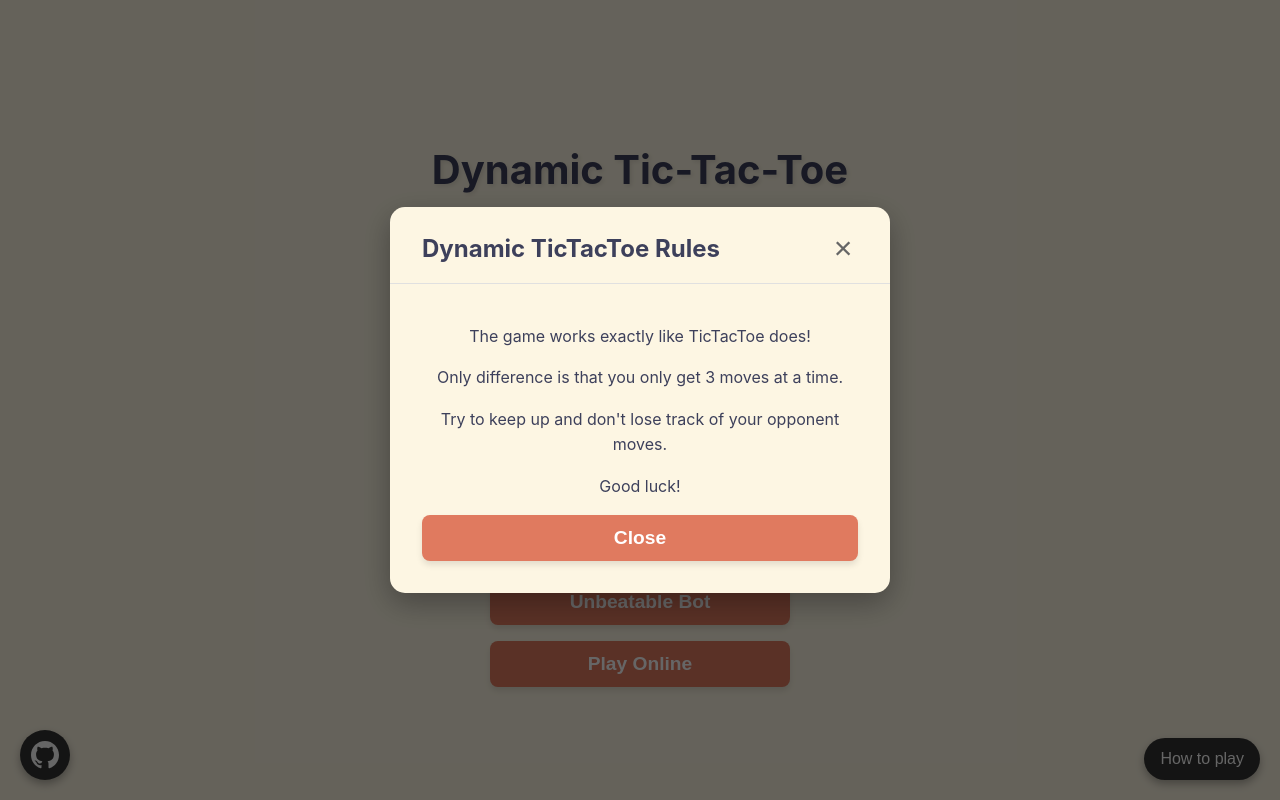
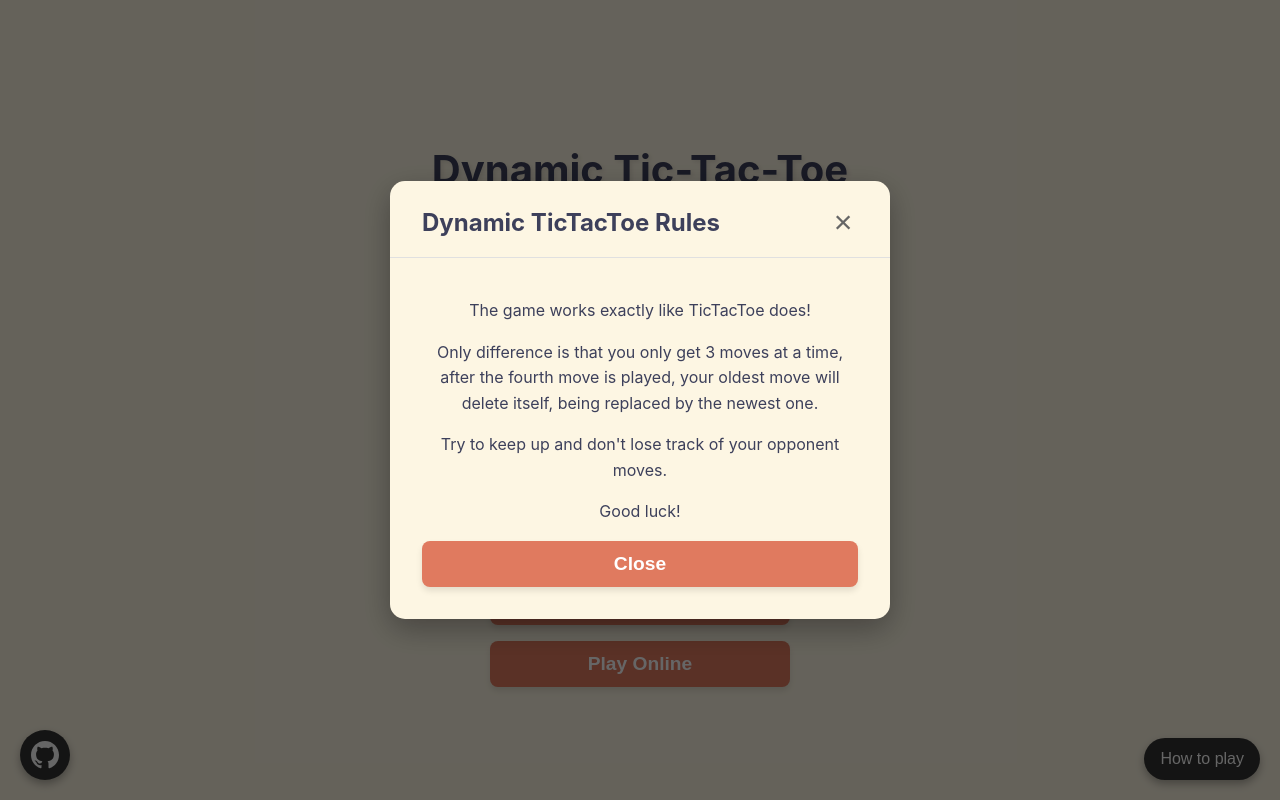
Before and after one commit to ItsDeco/DiDaDoe, a React (Vite) app: page / in a window 1280 px wide. Both pictures are taken after a click on the button "How to play". Built offline with nearby package versions, Linux system fonts and the light colour scheme.

Commit message:
Rules changes

```diff
--- a/src/components/RulesModal.jsx
+++ b/src/components/RulesModal.jsx
@@ -12,7 +12,7 @@ function RulesModal({ isOpen, onClose }) {
         </div>
         <div className="modal-body">
           <p>The game works exactly like TicTacToe does!</p>
-          <p>Only difference is that you only get 3 moves at a time.</p>
+          <p>Only difference is that you only get 3 moves at a time, after the fourth move is played, your oldest move will delete itself, being replaced by the newest one.</p>
           <p>Try to keep up and don't lose track of your opponent moves.</p>
           <p>Good luck!</p>
           <button className="game-button" onClick={onClose}>Close</button>
```
